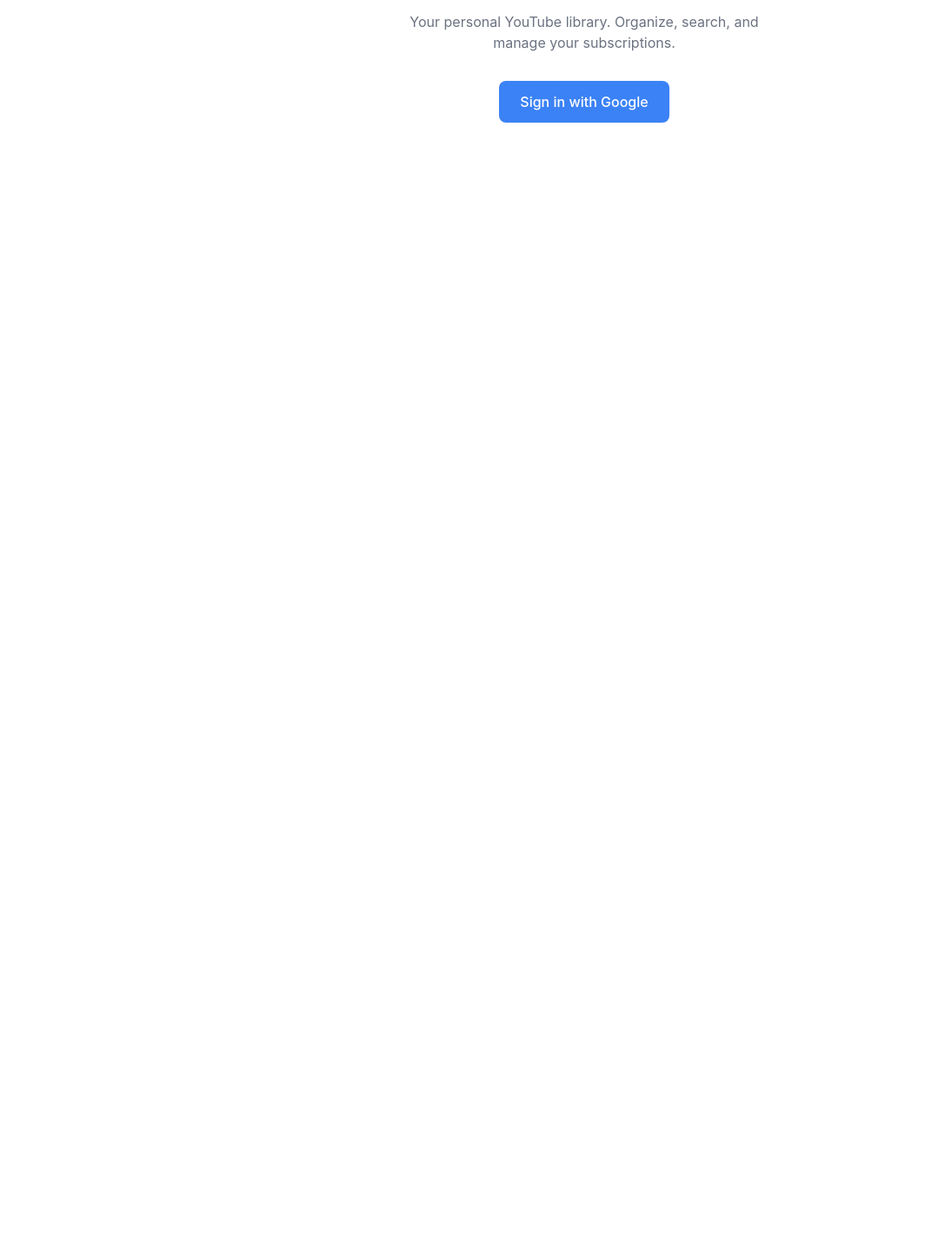
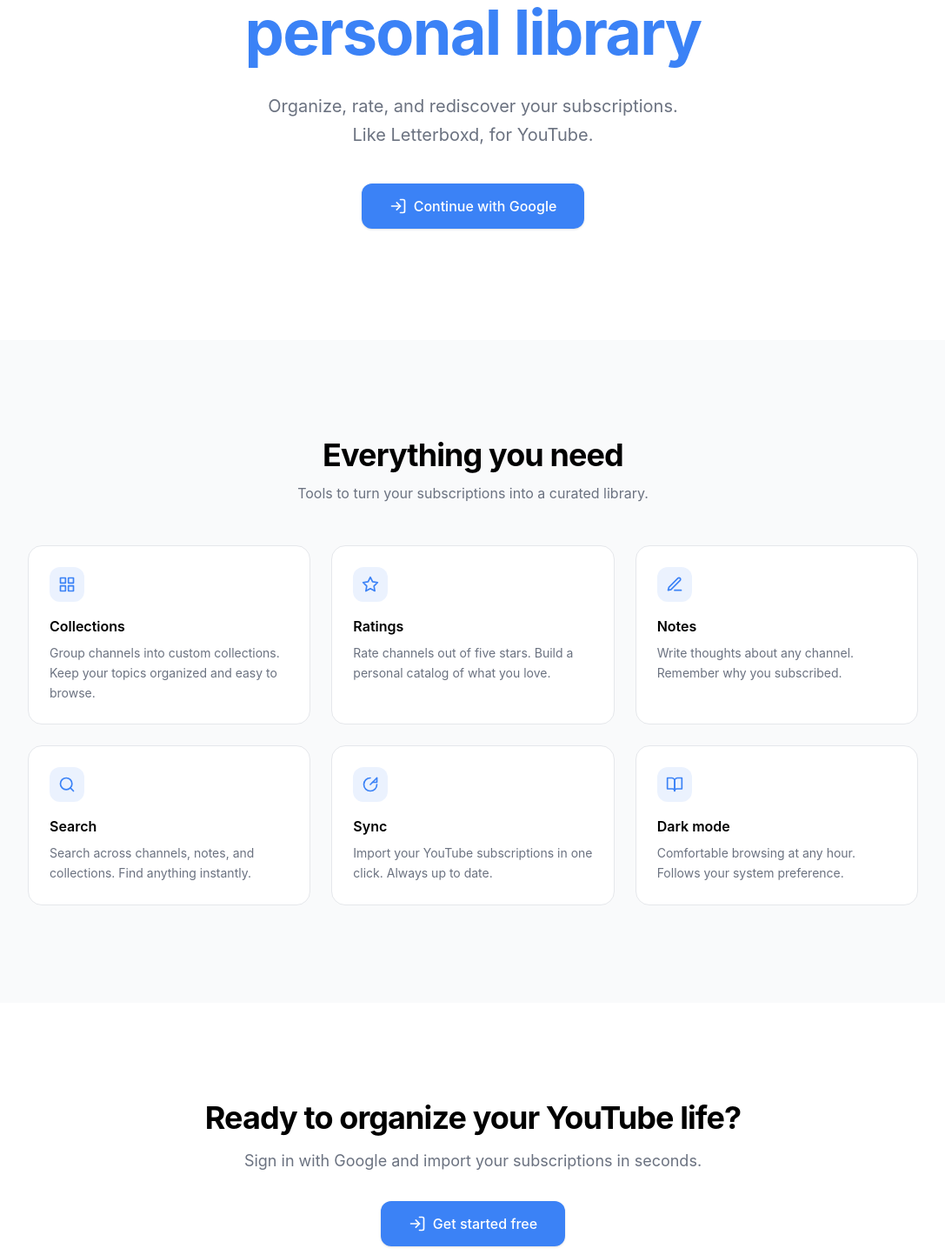
Before and after one commit to sahilium/TubeDex, a SvelteKit app in the folder apps/web/: page / in a window 1280 px wide. Shown: the part 347-1790 px from the top of the page at 87% size, without its empty margins (96-1183 px from the left). Before the commit the page ends 800 px from the top, so only its background shows below. Built offline with nearby package versions, Linux system fonts and the light colour scheme; no server answers.

Commit message:
ui: homepage

```diff
--- a/apps/web/src/routes/+layout.svelte
+++ b/apps/web/src/routes/+layout.svelte
@@ -28,7 +28,7 @@
 <QueryClientProvider client={queryClient}>
 	{#if ready}
 		<div class="min-h-screen bg-white dark:bg-gray-950">
-			<main class="pb-20 md:pb-0 md:ml-64">
+			<main class="pb-20 md:pb-0 {$isAuthenticated ? 'md:ml-64' : ''}">
 				{@render children()}
 			</main>
 			{#if $isAuthenticated}
--- a/apps/web/src/routes/+page.svelte
+++ b/apps/web/src/routes/+page.svelte
@@ -1,12 +1,160 @@
-<div class="flex flex-col items-center justify-center min-h-screen px-6">
-	<h1 class="text-4xl font-bold mb-2">TubeDex</h1>
-	<p class="text-muted mb-8 text-center max-w-md">
-		Your personal YouTube library. Organize, search, and manage your subscriptions.
-	</p>
-	<a
-		href="/api/v1/auth/login"
-		class="inline-flex items-center gap-2 bg-accent text-white px-6 py-3 rounded-lg font-medium hover:bg-accent-hover transition-colors"
-	>
-		Sign in with Google
-	</a>
+<div class="flex flex-col min-h-screen">
+
+	<!-- Nav -->
+	<header class="sticky top-0 z-50 bg-white/80 dark:bg-gray-950/80 backdrop-blur-md border-b border-border">
+		<div class="flex items-center justify-between px-6 py-4 max-w-6xl mx-auto w-full">
+			<span class="text-lg font-bold tracking-tight">TubeDex</span>
+			<a
+				href="/api/v1/auth/login"
+				class="text-sm font-medium text-accent hover:text-accent-hover transition-colors"
+			>
+				Sign in
+			</a>
+		</div>
+	</header>
+
+	<main>
+		<!-- Hero -->
+		<section class="px-6 py-24 sm:py-32">
+			<div class="max-w-3xl mx-auto text-center">
+				<div class="inline-flex items-center gap-2 px-3 py-1 rounded-full border border-border text-xs text-muted mb-8">
+					<span class="w-1.5 h-1.5 rounded-full bg-green-500" />
+					Your personal YouTube library
+				</div>
+				<h1 class="text-5xl sm:text-6xl lg:text-7xl font-bold tracking-tight leading-tight">
+					Your YouTube<br />
+					<span class="text-accent">personal library</span>
+				</h1>
+				<p class="text-muted text-lg sm:text-xl mt-6 max-w-lg mx-auto leading-relaxed">
+					Organize, rate, and rediscover your subscriptions. Like Letterboxd, for YouTube.
+				</p>
+				<div class="mt-10 flex items-center justify-center gap-4">
+					<a
+						href="/api/v1/auth/login"
+						class="inline-flex items-center gap-2 bg-accent text-white px-8 py-3.5 rounded-xl font-medium hover:bg-accent-hover transition-colors shadow-sm"
+					>
+						<svg class="w-5 h-5" viewBox="0 0 24 24" fill="none" stroke="currentColor" stroke-width="2" stroke-linecap="round" stroke-linejoin="round">
+							<path d="M15 3h4a2 2 0 0 1 2 2v14a2 2 0 0 1-2 2h-4" />
+							<polyline points="10 17 15 12 10 7" />
+							<line x1="15" y1="12" x2="3" y2="12" />
+						</svg>
+						Continue with Google
+					</a>
+				</div>
+			</div>
+		</section>
+
+		<!-- Features -->
+		<section class="px-6 py-20 sm:py-28 bg-gray-50 dark:bg-gray-900/50">
+			<div class="max-w-5xl mx-auto">
+				<h2 class="text-3xl sm:text-4xl font-bold text-center tracking-tight">Everything you need</h2>
+				<p class="text-muted text-center mt-3 max-w-md mx-auto">Tools to turn your subscriptions into a curated library.</p>
+				<div class="grid sm:grid-cols-3 gap-6 mt-12">
+					<div class="p-6 rounded-2xl border border-border bg-white dark:bg-gray-900">
+						<div class="w-10 h-10 rounded-xl bg-accent/10 flex items-center justify-center mb-4">
+							<svg class="w-5 h-5 text-accent" viewBox="0 0 24 24" fill="none" stroke="currentColor" stroke-width="2" stroke-linecap="round" stroke-linejoin="round">
+								<rect x="3" y="3" width="7" height="7" />
+								<rect x="14" y="3" width="7" height="7" />
+								<rect x="14" y="14" width="7" height="7" />
+								<rect x="3" y="14" width="7" height="7" />
+							</svg>
+						</div>
+						<h3 class="font-semibold">Collections</h3>
+						<p class="text-sm text-muted mt-2 leading-relaxed">
+							Group channels into custom collections. Keep your topics organized and easy to browse.
+						</p>
+					</div>
+					<div class="p-6 rounded-2xl border border-border bg-white dark:bg-gray-900">
+						<div class="w-10 h-10 rounded-xl bg-accent/10 flex items-center justify-center mb-4">
+							<svg class="w-5 h-5 text-accent" viewBox="0 0 24 24" fill="none" stroke="currentColor" stroke-width="2" stroke-linecap="round" stroke-linejoin="round">
+								<polygon points="12 2 15.09 8.26 22 9.27 17 14.14 18.18 21.02 12 17.77 5.82 21.02 7 14.14 2 9.27 8.91 8.26 12 2" />
+							</svg>
+						</div>
+						<h3 class="font-semibold">Ratings</h3>
+						<p class="text-sm text-muted mt-2 leading-relaxed">
+							Rate channels out of five stars. Build a personal catalog of what you love.
+						</p>
+					</div>
+					<div class="p-6 rounded-2xl border border-border bg-white dark:bg-gray-900">
+						<div class="w-10 h-10 rounded-xl bg-accent/10 flex items-center justify-center mb-4">
+							<svg class="w-5 h-5 text-accent" viewBox="0 0 24 24" fill="none" stroke="currentColor" stroke-width="2" stroke-linecap="round" stroke-linejoin="round">
+								<path d="M12 20h9" />
+								<path d="M16.5 3.5a2.121 2.121 0 0 1 3 3L7 19l-4 1 1-4L16.5 3.5z" />
+							</svg>
+						</div>
+						<h3 class="font-semibold">Notes</h3>
+						<p class="text-sm text-muted mt-2 leading-relaxed">
+							Write thoughts about any channel. Remember why you subscribed.
+						</p>
+					</div>
+					<div class="p-6 rounded-2xl border border-border bg-white dark:bg-gray-900">
+						<div class="w-10 h-10 rounded-xl bg-accent/10 flex items-center justify-center mb-4">
+							<svg class="w-5 h-5 text-accent" viewBox="0 0 24 24" fill="none" stroke="currentColor" stroke-width="2" stroke-linecap="round" stroke-linejoin="round">
+								<circle cx="11" cy="11" r="8" />
+								<path d="m21 21-4.3-4.3" />
+							</svg>
+						</div>
+						<h3 class="font-semibold">Search</h3>
+						<p class="text-sm text-muted mt-2 leading-relaxed">
+							Search across channels, notes, and collections. Find anything instantly.
+						</p>
+					</div>
+					<div class="p-6 rounded-2xl border border-border bg-white dark:bg-gray-900">
+						<div class="w-10 h-10 rounded-xl bg-accent/10 flex items-center justify-center mb-4">
+							<svg class="w-5 h-5 text-accent" viewBox="0 0 24 24" fill="none" stroke="currentColor" stroke-width="2" stroke-linecap="round" stroke-linejoin="round">
+								<path d="M21 12a9 9 0 1 1-9-9" />
+								<path d="M21 3v6h-6" />
+								<path d="M21 3l-9 9" />
+							</svg>
+						</div>
+						<h3 class="font-semibold">Sync</h3>
+						<p class="text-sm text-muted mt-2 leading-relaxed">
+							Import your YouTube subscriptions in one click. Always up to date.
+						</p>
+					</div>
+					<div class="p-6 rounded-2xl border border-border bg-white dark:bg-gray-900">
+						<div class="w-10 h-10 rounded-xl bg-accent/10 flex items-center justify-center mb-4">
+							<svg class="w-5 h-5 text-accent" viewBox="0 0 24 24" fill="none" stroke="currentColor" stroke-width="2" stroke-linecap="round" stroke-linejoin="round">
+								<path d="M2 3h6a4 4 0 0 1 4 4v14a3 3 0 0 0-3-3H2z" />
+								<path d="M22 3h-6a4 4 0 0 0-4 4v14a3 3 0 0 1 3-3h7z" />
+							</svg>
+						</div>
+						<h3 class="font-semibold">Dark mode</h3>
+						<p class="text-sm text-muted mt-2 leading-relaxed">
+							Comfortable browsing at any hour. Follows your system preference.
+						</p>
+					</div>
+				</div>
+			</div>
+		</section>
+
+		<!-- CTA -->
+		<section class="px-6 py-20 sm:py-28">
+			<div class="max-w-2xl mx-auto text-center">
+				<h2 class="text-3xl sm:text-4xl font-bold tracking-tight">Ready to organize your YouTube life?</h2>
+				<p class="text-muted mt-4 text-lg">Sign in with Google and import your subscriptions in seconds.</p>
+				<div class="mt-8">
+					<a
+						href="/api/v1/auth/login"
+						class="inline-flex items-center gap-2 bg-accent text-white px-8 py-3.5 rounded-xl font-medium hover:bg-accent-hover transition-colors shadow-sm"
+					>
+						<svg class="w-5 h-5" viewBox="0 0 24 24" fill="none" stroke="currentColor" stroke-width="2" stroke-linecap="round" stroke-linejoin="round">
+							<path d="M15 3h4a2 2 0 0 1 2 2v14a2 2 0 0 1-2 2h-4" />
+							<polyline points="10 17 15 12 10 7" />
+							<line x1="15" y1="12" x2="3" y2="12" />
+						</svg>
+						Get started free
+					</a>
+				</div>
+			</div>
+		</section>
+	</main>
+
+	<!-- Footer -->
+	<footer class="border-t border-border px-6 py-8">
+		<div class="max-w-6xl mx-auto flex flex-col sm:flex-row items-center justify-between gap-4">
+			<span class="text-sm font-bold tracking-tight">TubeDex</span>
+			<p class="text-xs text-muted">Your YouTube personal library</p>
+		</div>
+	</footer>
 </div>
```
